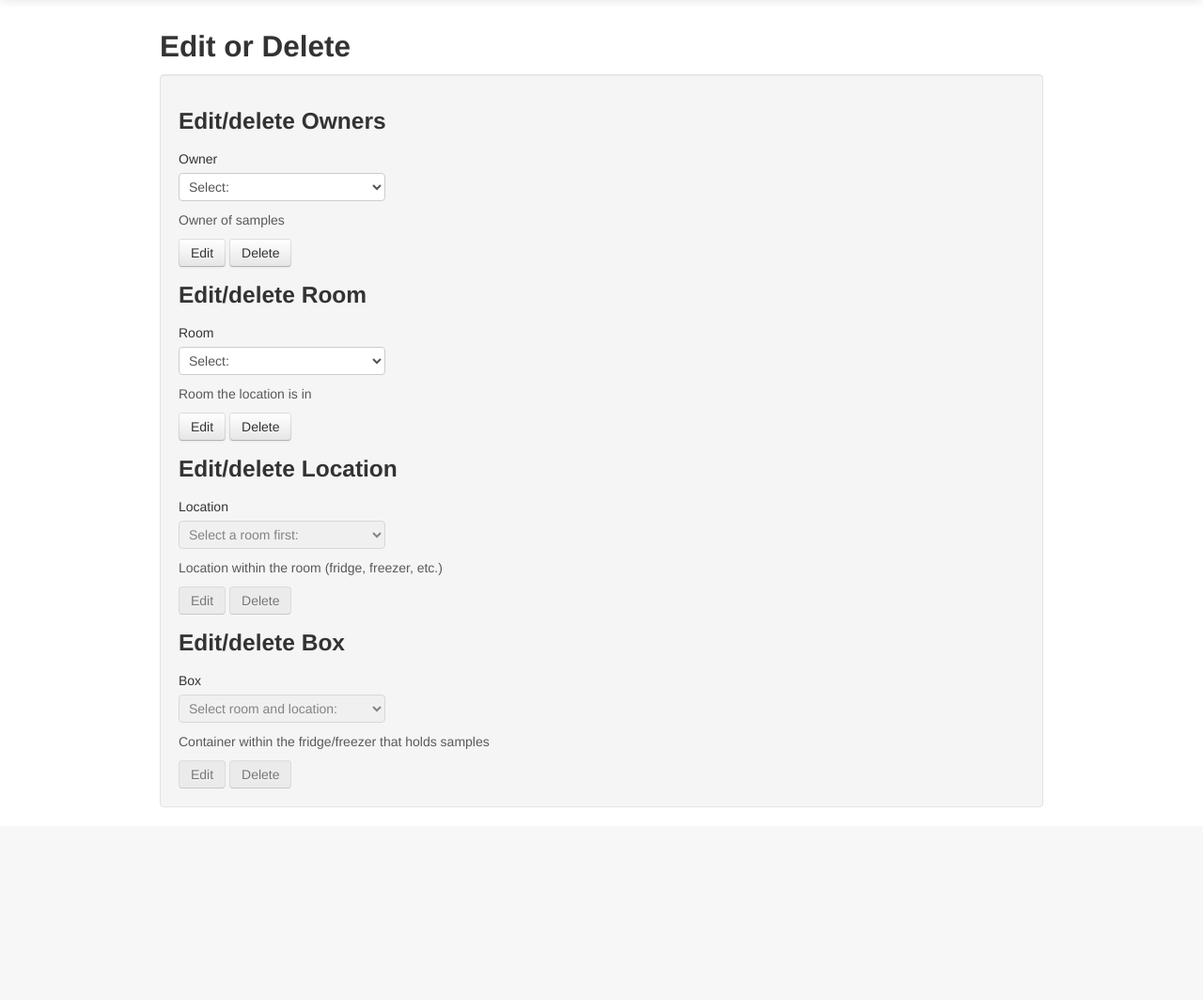
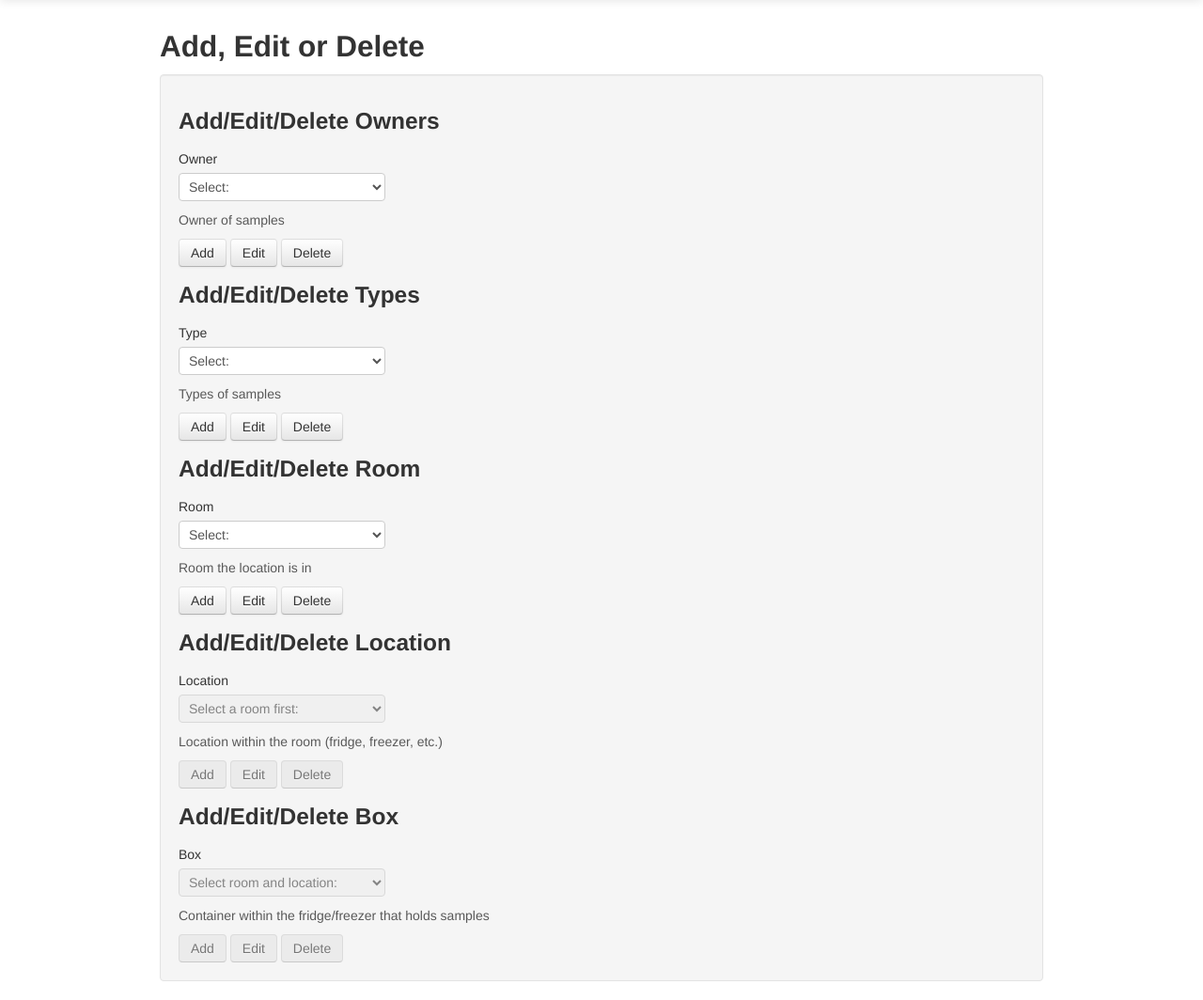
Before and after one commit to okeefm/bystroff_db, a PHP site: page /edit_locations.php in a window 1280 px wide. Shown: the part 41-1105 px from the top of the page at 94% size. Before the commit the page ends 900 px from the top, so only its background shows below. Run offline with PHP 8.4, Linux system fonts and the light colour scheme; data that the repository does not hold is empty.

Commit message:
Added types to edit_locations, added "add" buttons

```diff
--- a/public_html/assets/js/edit_locations.js
+++ b/public_html/assets/js/edit_locations.js
@@ -5,8 +5,9 @@ $(document).ready(function() {
 			$("input.edit").click(function(e) {
 				e.preventDefault();
 
-				var selectId = $(this).prev().find("select").attr("id");
-				var option = $(this).prev().find("select option:selected");
+				console.log($(this))
+				var selectId = $(this).prev().prev().find("select").attr("id");
+				var option = $(this).prev().prev().find("select option:selected");
 				if (option.val() == "") {
 					alert("Please select an object to edit");
 					return false;
@@ -54,8 +55,13 @@ $(document).ready(function() {
 			$("input.delete").click(function(e) {
 				e.preventDefault();
 
-				var si = $(this).prev().prev().find("select").attr("id");
-				var option = $(this).prev().prev().find("select option:selected").val();
+				var si = $(this).prev().prev().prev().find("select").attr("id");
+				var option = $(this).prev().prev().prev().find("select option:selected").val();
+
+				if (option == "") {
+					alert("Please select an object to delete");
+					return false;
+				}
 
 				if (confirm("Are you sure you want to delete this?")) {
 					$.post("ajax/delete_location.php",
--- a/public_html/edit_locations.php
+++ b/public_html/edit_locations.php
@@ -2,11 +2,11 @@
 
 <div class="container">
 
-  	<h2>Edit or Delete</h2>
+  	<h2>Add, Edit or Delete</h2>
  	<div class="well">
-		<h3>Edit/delete Owners</h3>
+		<h3>Add/Edit/Delete Owners</h3>
 		<div class="control-group">
-			<label class="control-label" for="locations">Owner</label>
+			<label class="control-label" for="owners">Owner</label>
 			<div class="controls">
 				<select name="owners" id="owners">
 					<option value="" disabled selected>Select:</option>
@@ -25,10 +25,35 @@
 				<span class="help-block">Owner of samples</span>
 			</div>
 		</div>
+		<input class="btn add owners" type="submit" value="Add" id="addOwner" name="addOwner" />
 		<input class="btn edit owners" type="submit" value="Edit" id="editOwner" name="editOwner" />
-		<input class="btn delete owners" type="submit" value="Delete" id="deleteOwner" name="deleteOwner"" />
+		<input class="btn delete owners" type="submit" value="Delete" id="deleteOwner" name="deleteOwner" />
 
-  		<h3>Edit/delete Room</h3>
+		<h3>Add/Edit/Delete Types</h3>
+		<div class="control-group">
+			<label class="control-label" for="types">Type</label>
+			<div class="controls">
+				<select name="types" id="types">
+					<option value="" disabled selected>Select:</option>
+					<?php
+						$stmt = $mysqli->prepare("SELECT id, value FROM types;");
+						$stmt->execute();
+						$res = $stmt->get_result();
+						$row = $res->fetch_assoc();
+						while ($row != null) {
+							echo "<option value='".$row['id']."'>".$row['value']."</option>\n";
+							$row = $res->fetch_assoc();
+						}
+					?>
+				</select>
+				<span class="help-block">Types of samples</span>
+			</div>
+		</div>
+		<input class="btn add types" type="submit" value="Add" id="addType" name="addType" />
+		<input class="btn edit types" type="submit" value="Edit" id="editType" name="editType" />
+		<input class="btn delete types" type="submit" value="Delete" id="deleteType" name="deleteType" />
+
+  		<h3>Add/Edit/Delete Room</h3>
 		<div class="control-group">
 			<label class="control-label" for="locations">Room</label>
 			<div class="controls">
@@ -49,10 +74,11 @@
 				<span class="help-block">Room the location is in </span>
 			</div>
 		</div>
+		<input class="btn add locations" type="submit" value="Add" id="addRoom" name="addRoom" />
 		<input class="btn edit locations" type="submit" value="Edit" id="editRoom" name="editRoom" />
-		<input class="btn delete locations" type="submit" value="Delete" id="deleteRoom" name="deleteRoom"" />
+		<input class="btn delete locations" type="submit" value="Delete" id="deleteRoom" name="deleteRoom" />
 
-		<h3>Edit/delete Location</h3>
+		<h3>Add/Edit/Delete Location</h3>
 		<div class="control-group">
 			<label class="control-label" for="sublocations">Location</label>
 			<div class="controls">
@@ -62,10 +88,11 @@
 				<span class="help-block">Location within the room (fridge, freezer, etc.)</span>
 			</div>
 		</div>
-		<input class="btn edit sublocations" DISABLED type="submit" value="Edit" id="editsublocations" name="editLocation" />
-		<input class="btn delete sublocations" DISABLED type="submit" value="Delete" id="deletesublocations" name="deleteLocation"" />
+		<input class="btn add sublocations" DISABLED type="submit" value="Add" id="addsublocations" name="addsublocations" />
+		<input class="btn edit sublocations" DISABLED type="submit" value="Edit" id="editsublocations" name="editsublocations" />
+		<input class="btn delete sublocations" DISABLED type="submit" value="Delete" id="deletesublocations" name="deletesublocations" />
 
-		<h3>Edit/delete Box</h3>
+		<h3>Add/Edit/Delete Box</h3>
 		<div class="control-group">
 			<label class="control-label" for="boxes">Box</label>
 			<div class="controls">
@@ -75,6 +102,7 @@
 				<span class="help-block">Container within the fridge/freezer that holds samples</span>
 			</div>
 		</div>
+		<input class="btn add boxes" DISABLED type="submit" value="Add" id="addBoxes" name="addBoxes" />
 		<input class="btn edit boxes" DISABLED type="submit" value="Edit" id="editbox" name="editBox" />
 		<input class="btn delete boxes" DISABLED type="submit" value="Delete" id="deletebox" name="deleteBox" />
 	</div>
```
